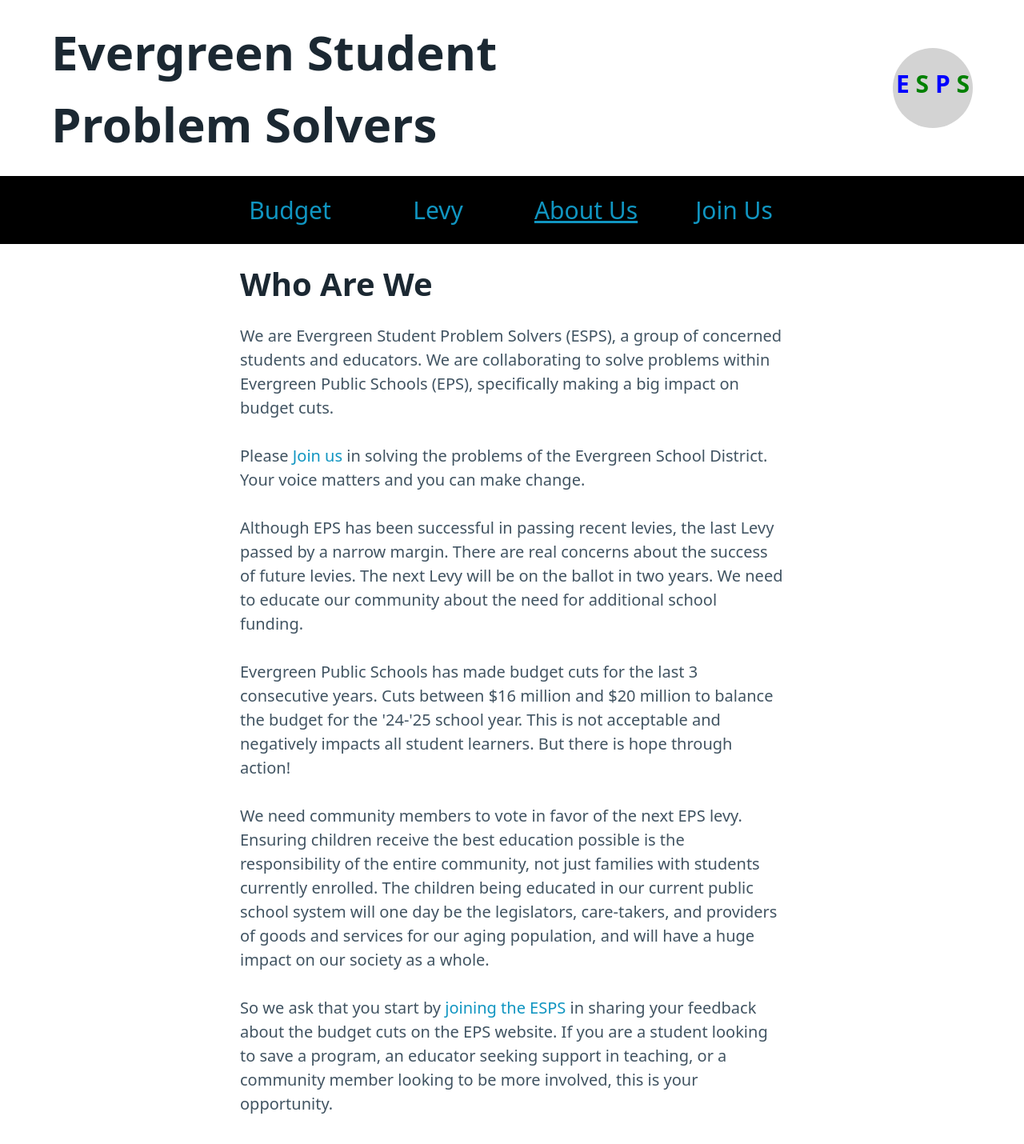
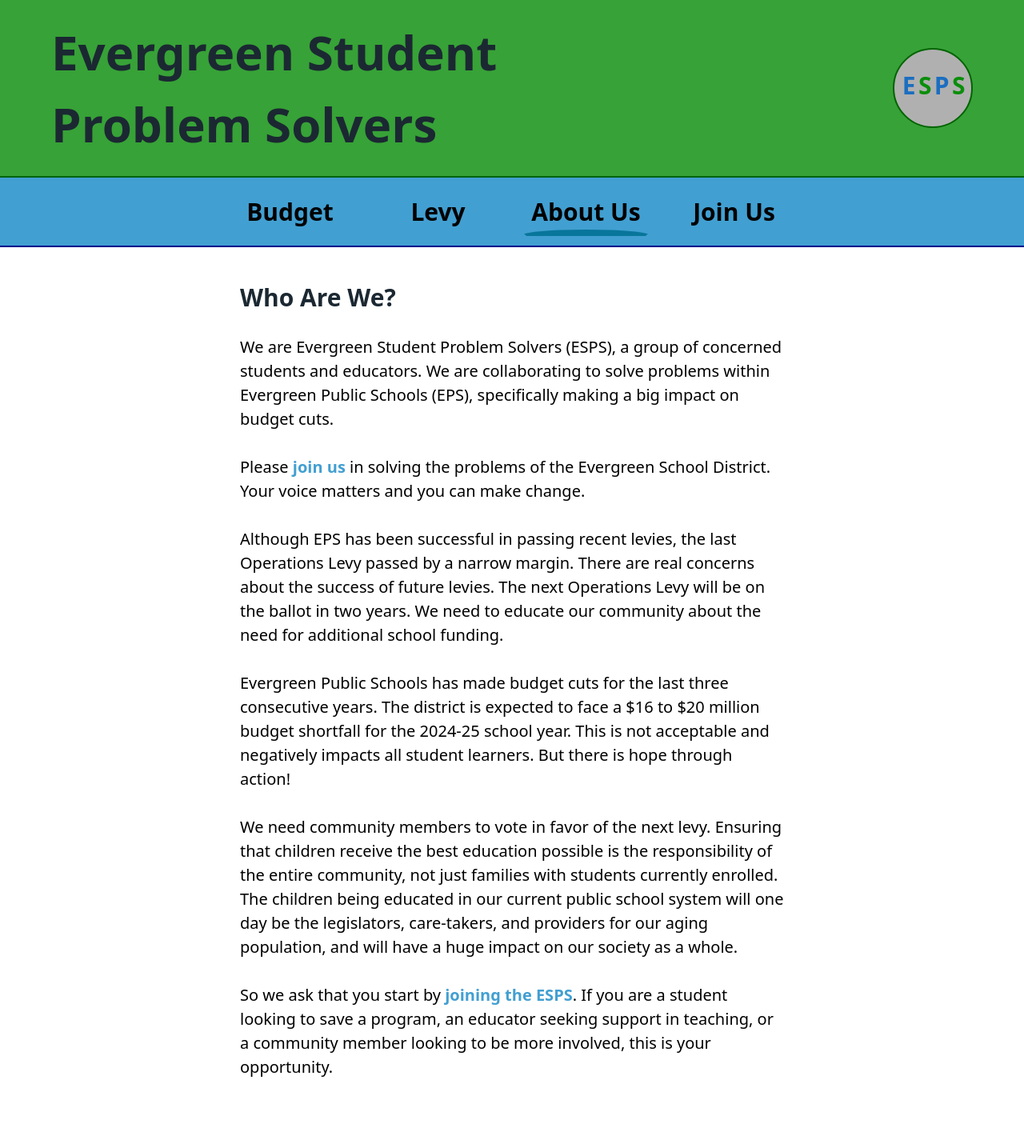
Before and after one commit to naturesquad/github.io, a SvelteKit app: page /esps/about-us in a window 1280 px wide. Shown: the top 1430 px of the page at 80% size. Built offline with nearby package versions, Linux system fonts and the light colour scheme.

Commit message:
Page transitions and other improvements

```diff
--- a/src/routes/esps/+layout.svelte
+++ b/src/routes/esps/+layout.svelte
@@ -1,5 +1,17 @@
 <script>
 	import { page } from '$app/stores';
+	import { onNavigate } from '$app/navigation';
+
+	onNavigate((navigation) => {
+		if (!document.startViewTransition) return;
+
+		return new Promise((resolve) => {
+			document.startViewTransition(async () => {
+				resolve();
+				await navigation.complete;
+			});
+		});
+	});
 </script>
 
 <header>
@@ -16,10 +28,10 @@
 	</div>
 	<nav>
 		<ul>
-			<li><a href="/esps/budget" class:current={$page.route.id === '/esps/budget'}>Budget</a></li>
-			<li><a href="/esps/levy" class:current={$page.route.id === '/esps/levy'}>Levy</a></li>
-			<li><a href="/esps/about-us" class:current={$page.route.id === '/esps/about-us'}>About&nbsp;Us</a></li>
-			<li><a href="/esps/join-us" class:current={$page.route.id === '/esps/join-us'}>Join&nbsp;Us</a></li>
+			<li aria-current={$page.route.id === '/esps/budget' ? 'page' : undefined}><a href="/esps/budget">Budget</a></li>
+			<li aria-current={$page.route.id === '/esps/levy' ? 'page' : undefined}><a href="/esps/levy">Levy</a></li>
+			<li aria-current={$page.route.id === '/esps/about-us' ? 'page' : undefined}><a href="/esps/about-us">About&nbsp;Us</a></li>
+			<li aria-current={$page.route.id === '/esps/join-us' ? 'page' : undefined}><a href="/esps/join-us">Join&nbsp;Us</a></li>
 		</ul>
 	</nav>
 </header>
@@ -28,14 +40,19 @@
 </main>
 
 <style>
-		.current {
-				text-decoration: underline;
+    :root:not([data-theme=dark]), [data-theme=light] {
+        --color: black;
+        --primary: hsl(201, 61%, 54%);
+        --accordion-border-color: black;
+        view-transition-name: none;
     }
+
     div.top-header {
 				display: flex;
         justify-content: space-around;
 				padding: 1rem 3rem;
 				align-items: center;
+				background: #37a237;
 		}
 
     h1 {
@@ -48,7 +65,6 @@
     }
 
     #icon {
-				background: lightgray;
 				width: 100px;
 				height: 100px;
 				border-radius: 50%;
@@ -56,29 +72,37 @@
 				line-height: 90px;
 				font-size: 1.5rem;
 				font-weight: bold;
+				letter-spacing: -.075em;
+				background: #b0b0b0;
+				border: 2px solid darkgreen;
+				--blue: hsl(210, 75%, 43%);
+				--green: hsl(120, 85%, 30%);
 
 				& span:nth-child(1) {
-					color: blue;
+            color: var(--blue);
 				}
 
         & span:nth-child(2) {
-            color: green;
+            color: var(--green);
         }
 
 				& span:nth-child(3) {
-						color: blue;
+            color: var(--blue);
 				}
 
 				& span:nth-child(4) {
-						color: green;
+						color: var(--green);
 				}
 		}
 
     nav {
-				background: black;
+				border-top: 2px solid darkgreen;
+				border-bottom: 2px solid darkblue;
+				background: var(--primary);
         display: flex;
 				gap: 1rem;
         justify-content: space-around;
+				margin-bottom: 2rem;
     }
 
     nav ul {
@@ -93,18 +117,45 @@
 				width: 9rem;
 				font-size: min(5vw, 1.5rem);
 				text-align: center;
+				position: relative;
+    }
+
+    [aria-current='page']::after {
+        --size: 8px;
+        content: '';
+				position: absolute;
+				display:block;
+				inset: auto 0;
+        border: var(--size) solid transparent;
+        border-top: var(--size) solid var(--primary-hover);
+				border-radius: 50%;
+        view-transition-name: active-page;
     }
 
     nav ul li a {
         text-decoration: none;
+				color: black;
+        font-weight: 700;
     }
 
     nav ul li a:hover {
-        text-decoration: underline;
+				color: var(--primary-hover);
     }
     main {
         max-width: 36rem;
-        margin: 1rem auto 0;
+        margin: 1rem auto 10rem;
 				padding-inline: 1rem;
     }
+
+    :global(details[open]>summary:not([role]):not(:focus)) {
+				color: unset;
+		}
+
+    :global(a) {
+        font-weight: 700;
+    }
+
+		:global(html) {
+				overflow-y: scroll;
+    }
 </style>
--- a/src/routes/esps/about-us/+page.svelte
+++ b/src/routes/esps/about-us/+page.svelte
@@ -1,26 +1,25 @@
-<h1>Who Are We</h1>
+<h1>Who Are We?</h1>
 <p>We are Evergreen Student Problem Solvers (ESPS), a group of concerned students and educators. We are collaborating to
     solve problems within Evergreen Public Schools (EPS), specifically making a big impact on budget cuts.
-    <p>Please <a href="/esps/join-us">Join us</a> in solving the problems of the Evergreen School District. Your voice matters and
+    <p>Please <a href="/esps/join-us">join us</a> in solving the problems of the Evergreen School District. Your voice matters and
     you can make change.</p>
-<p>Although EPS has been successful in passing recent levies, the last Levy passed by a narrow margin. There are real
-    concerns about the success of future levies. The next Levy will be on the ballot in two years. We need to educate our
+<p>Although EPS has been successful in passing recent levies, the last Operations Levy passed by a narrow margin. There are real
+    concerns about the success of future levies. The next Operations Levy will be on the ballot in two years. We need to educate our
     community about the need for additional school funding.</p>
-<p>Evergreen Public Schools has made budget cuts for the last 3 consecutive years. Cuts between $16 million and $20
-    million to balance the budget for the '24-'25 school year. This is not acceptable and negatively impacts all student
-    learners. But there is hope through action!</p>
-<p>We need community members to vote in favor of the next EPS levy. Ensuring children receive the best education
+<p>Evergreen Public Schools has made budget cuts for the last three consecutive years. The district is expected to face
+    a $16 to $20 million budget shortfall for the 2024-25 school year. This is not acceptable and negatively
+    impacts all student learners. But there is hope through action!</p>
+<p>We need community members to vote in favor of the next levy. Ensuring that children receive the best education
     possible is the responsibility of the entire community, not just families with students currently enrolled. The
     children being educated in our current public school system will one day be the legislators, care-takers, and
-    providers of goods and services for our aging population, and will have a huge impact on our society as a whole.</p>
-<p>So we ask that you start by <a href="/esps/join-us">joining the ESPS</a> in sharing your feedback about the budget cuts
-    on the EPS website. If
-    you are a student looking to save a program, an educator seeking support in teaching, or a community member looking
-    to be more involved, this is your opportunity.</p>
+    providers for our aging population, and will have a huge impact on our society as a whole.</p>
+<p>So we ask that you start by <a href="/esps/join-us">joining the ESPS</a>.  If you are a student looking to save a
+    program, an educator seeking support in teaching, or a community member looking to be more involved, this is your
+    opportunity.</p>
 
 <style>
     h1 {
-        font-size: 2rem;
-        margin-bottom: 1rem;
+        font-size: 1.5rem;
+        margin-bottom: 1.25rem;
     }
 </style>
--- a/src/routes/esps/join-us/+page.svelte
+++ b/src/routes/esps/join-us/+page.svelte
@@ -89,7 +89,6 @@
 	<div>
 		<label for="phone">Phone (optional):</label>
 		<InputFieldPhone name="phone" id="phone"/>
-<!--		<input autocomplete="tel" type="tel" name="phone" id="phone">-->
 	</div>
 	<div>
 		<label for="occupation">Are you a:</label>
@@ -97,7 +96,7 @@
 			<option value=""></option>
 			<option value="STUDENT">Student</option>
 			<option value="PARENT">Parent</option>
-			<option value="STAFF">Staff / Faculty</option>
+			<option value="STAFF">Staff Member</option>
 			<option value="COMMUNITY_MEMBER">Community Member</option>
 		</select>
 	</div>
@@ -138,11 +137,13 @@
         display: flex;
         flex-direction: row;
         gap: 1rem;
+				margin-bottom: .5rem;
     }
 
     /*	Make the labels the same width */
     label {
         width: 200px;
+				font-weight: 500;
     }
 
     label[for=message] {
```
Also changed, not shown: src/routes/esps/budget/+page.svelte (+21 -16 lines), src/routes/esps/levy/+page.svelte (+15 -6 lines).
